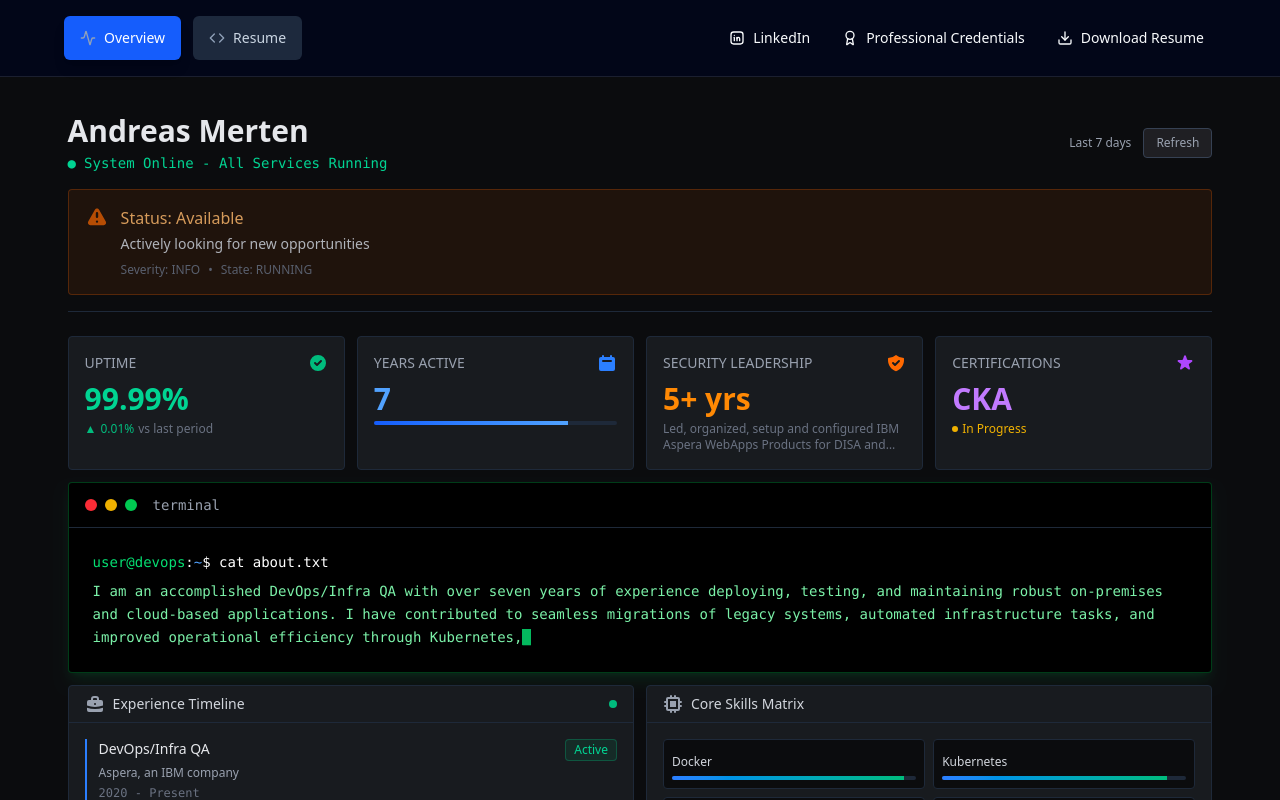
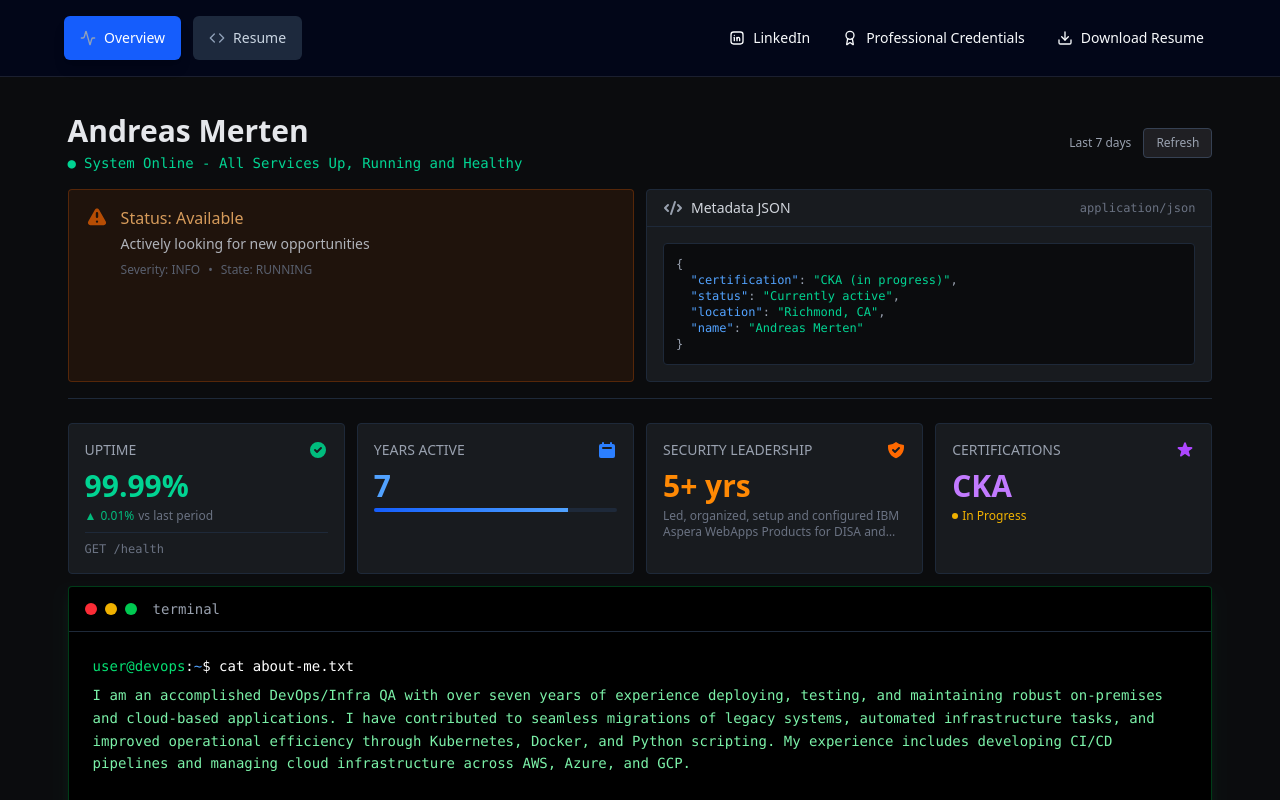
Before and after one commit to dremerten/pub-site, a React (Vite) app: page /overview in a window 1280 px wide. Shown: the top 800 px of the page. Built offline with nearby package versions, Linux system fonts and the light colour scheme; the HTML template or start-up script is replaced by a standard one.

Commit message:
update home page UI

```diff
--- a/docker-compose.dev.yml
+++ b/docker-compose.dev.yml
@@ -1,5 +1,3 @@
-version: '3.7'
-
 services:
   dev:
     container_name: Andre-Webapp-Dev
--- a/src/pages/Overview.jsx
+++ b/src/pages/Overview.jsx
@@ -4,12 +4,15 @@ import { useState, useEffect } from "react";
 
 const Overview = () => {
   const [displayedText, setDisplayedText] = useState("");
-  const fullText = "● System Online - All Services Running";
+  const fullText = "● System Online - All Services Up, Running and Healthy";
   const typingSpeed = 50;
 
+  const [catCommand, setCatCommand] = useState("");
+  const catCommandFull = "cat about-me.txt";
   const [aboutText, setAboutText] = useState("");
   const aboutFullText = personalInfo.summary.join("\n\n");
-  const aboutTypingSpeed = 15;
+
+  const [healthCheckActive, setHealthCheckActive] = useState(false);
 
   useEffect(() => {
     let index = 0;
@@ -29,18 +32,38 @@ const Overview = () => {
     const startDelay = setTimeout(() => {
       let index = 0;
       const timer = setInterval(() => {
-        if (index < aboutFullText.length) {
-          setAboutText(aboutFullText.slice(0, index + 1));
+        if (index < catCommandFull.length) {
+          setCatCommand(catCommandFull.slice(0, index + 1));
           index++;
         } else {
           clearInterval(timer);
+          // Once command is fully typed, show all content instantly
+          setTimeout(() => {
+            setAboutText(aboutFullText);
+          }, 300);
         }
-      }, aboutTypingSpeed);
+      }, 50);
 
       return () => clearInterval(timer);
     }, 1000);
 
     return () => clearTimeout(startDelay);
+  }, []);
+
+  useEffect(() => {
+    const runHealthCheck = () => {
+      setHealthCheckActive(true);
+
+      setTimeout(() => {
+        setHealthCheckActive(false);
+      }, 2000);
+    };
+
+    runHealthCheck();
+
+    const interval = setInterval(runHealthCheck, 10000);
+
+    return () => clearInterval(interval);
   }, []);
 
   return (
@@ -70,6 +93,7 @@ const Overview = () => {
                 </div>
               </div>
 
+              <div className="grid grid-cols-1 lg:grid-cols-2 gap-3">
                 <div className="bg-orange-500/10 border border-orange-500/30 rounded p-3 md:p-4 animate-pulse hover:border-orange-500/50 hover:bg-orange-500/15 hover:scale-105 transition-all cursor-pointer">
                   <div className="flex items-start gap-3">
                     <div className="flex-shrink-0">
@@ -88,6 +112,31 @@ const Overview = () => {
                     </div>
                   </div>
                 </div>
+
+                <div className="bg-[#181b1f] rounded border border-gray-800 hover:border-purple-500/30 transition-all">
+                  <div className="px-3 md:px-4 py-2 border-b border-gray-800 flex items-center justify-between">
+                    <div className="flex items-center gap-2">
+                      <svg className="w-4 h-4 md:w-5 md:h-5 text-gray-400" fill="currentColor" viewBox="0 0 20 20">
+                        <path fillRule="evenodd" d="M12.316 3.051a1 1 0 01.633 1.265l-4 12a1 1 0 11-1.898-.632l4-12a1 1 0 011.265-.633zM5.707 6.293a1 1 0 010 1.414L3.414 10l2.293 2.293a1 1 0 11-1.414 1.414l-3-3a1 1 0 010-1.414l3-3a1 1 0 011.414 0zm8.586 0a1 1 0 011.414 0l3 3a1 1 0 010 1.414l-3 3a1 1 0 11-1.414-1.414L16.586 10l-2.293-2.293a1 1 0 010-1.414z" clipRule="evenodd" />
+                      </svg>
+                      <span className="text-xs md:text-sm font-medium text-gray-300">Metadata JSON</span>
+                    </div>
+                    <span className="text-xs text-gray-500 font-mono hidden sm:inline">application/json</span>
+                  </div>
+                  <div className="p-3 md:p-4">
+                    <div className="bg-[#0b0c0e] border border-gray-800 rounded p-2 md:p-3 font-mono text-xs overflow-x-auto">
+                      <pre className="text-gray-400">
+{`{
+  `}<span className="text-blue-400">"certification"</span>{`: `}<span className="text-emerald-400">"CKA (in progress)"</span>{`,
+  `}<span className="text-blue-400">"status"</span>{`: `}<span className="text-emerald-400">"Currently active"</span>{`,
+  `}<span className="text-blue-400">"location"</span>{`: `}<span className="text-emerald-400">"Richmond, CA"</span>{`,
+  `}<span className="text-blue-400">"name"</span>{`: `}<span className="text-emerald-400">"Andreas Merten"</span>{`
+}`}
+                      </pre>
+                    </div>
+                  </div>
+                </div>
+              </div>
             </div>
 
             <div className="grid grid-cols-1 sm:grid-cols-2 lg:grid-cols-4 gap-3 mb-3">
@@ -99,10 +148,21 @@ const Overview = () => {
                   </svg>
                 </div>
                 <div className="text-2xl md:text-3xl font-bold text-emerald-400 mb-1">99.99%</div>
-                <div className="flex items-center gap-1 text-xs">
+                <div className="flex items-center gap-1 text-xs mb-2">
                   <span className="text-emerald-500">▲</span>
                   <span className="text-emerald-500">0.01%</span>
                   <span className="text-gray-500 hidden sm:inline">vs last period</span>
+                </div>
+                <div className="mt-2 pt-2 border-t border-gray-800">
+                  <div className="flex items-center justify-between text-xs">
+                    <span className="text-gray-500 font-mono">GET /health</span>
+                    {healthCheckActive && (
+                      <span className="flex items-center gap-1 text-emerald-400">
+                        <span className="w-1.5 h-1.5 bg-emerald-500 rounded-full animate-pulse"></span>
+                        200 OK
+                      </span>
+                    )}
+                  </div>
                 </div>
               </div>
 
@@ -160,14 +220,16 @@ const Overview = () => {
                     <span className="text-green-400">user@devops</span>
                     <span className="text-white">:</span>
                     <span className="text-blue-400">~</span>
-                    <span className="text-white">$ cat about.txt</span>
-                  </div>
-                  <div className="text-green-300 leading-relaxed whitespace-pre-wrap break-words">
-                    {aboutText}
-                    {aboutText.length < aboutFullText.length && (
+                    <span className="text-white">$ {catCommand}</span>
+                    {catCommand.length > 0 && catCommand.length < catCommandFull.length && (
                       <span className="animate-pulse bg-green-400 text-green-400">_</span>
                     )}
                   </div>
+                  {aboutText && (
+                    <div className="text-green-300 leading-relaxed whitespace-pre-wrap break-words">
+                      {aboutText}
+                    </div>
+                  )}
                 </div>
               </div>
             </div>
@@ -234,32 +296,6 @@ const Overview = () => {
                 </div>
               </div>
             </div>
-
-            <div className="mb-3">
-              <div className="bg-[#181b1f] rounded border border-gray-800 hover:border-purple-500/30 transition-all">
-                <div className="px-3 md:px-4 py-2 border-b border-gray-800 flex items-center justify-between">
-                  <div className="flex items-center gap-2">
-                    <svg className="w-4 h-4 md:w-5 md:h-5 text-gray-400" fill="currentColor" viewBox="0 0 20 20">
-                      <path fillRule="evenodd" d="M12.316 3.051a1 1 0 01.633 1.265l-4 12a1 1 0 11-1.898-.632l4-12a1 1 0 011.265-.633zM5.707 6.293a1 1 0 010 1.414L3.414 10l2.293 2.293a1 1 0 11-1.414 1.414l-3-3a1 1 0 010-1.414l3-3a1 1 0 011.414 0zm8.586 0a1 1 0 011.414 0l3 3a1 1 0 010 1.414l-3 3a1 1 0 11-1.414-1.414L16.586 10l-2.293-2.293a1 1 0 010-1.414z" clipRule="evenodd" />
-                    </svg>
-                    <span className="text-xs md:text-sm font-medium text-gray-300">Metadata JSON</span>
-                  </div>
-                  <span className="text-xs text-gray-500 font-mono hidden sm:inline">application/json</span>
-                </div>
-                <div className="p-3 md:p-4">
-                  <div className="bg-[#0b0c0e] border border-gray-800 rounded p-2 md:p-3 font-mono text-xs overflow-x-auto">
-                    <pre className="text-gray-400">
-{`{
-  `}<span className="text-blue-400">"certification"</span>{`: `}<span className="text-emerald-400">"CKA (in progress)"</span>{`,
-  `}<span className="text-blue-400">"status"</span>{`: `}<span className="text-emerald-400">"Currently active"</span>{`,
-  `}<span className="text-blue-400">"location"</span>{`: `}<span className="text-emerald-400">"Richmond, CA"</span>{`,
-  `}<span className="text-blue-400">"name"</span>{`: `}<span className="text-emerald-400">"Andreas Merten"</span>{`
-}`}
-                    </pre>
-                  </div>
-                </div>
-              </div>
-            </div>
           </div>
         </PageWrapper>
       </div>
--- a/src/pages/Resume.jsx
+++ b/src/pages/Resume.jsx
@@ -136,15 +136,7 @@ Events:                 <none>`;
 
                                     setTimeout(() => {
                                       const output = buildDescribeOutput();
-                                      let outIndex = 0;
-                                      const outputTimer = setInterval(() => {
-                                        if (outIndex < output.length) {
-                                          setDescribeOutput(output.slice(0, outIndex + 1));
-                                          outIndex++;
-                                        } else {
-                                          clearInterval(outputTimer);
-                                        }
-                                      }, 5);
+                                      setDescribeOutput(output);
                                     }, 500);
                                   }
                                 }, 50);
@@ -251,9 +243,6 @@ Events:                 <none>`;
           {describeOutput && (
             <div className="text-gray-300 whitespace-pre-wrap leading-relaxed overflow-x-auto text-[10px] md:text-xs">
               {describeOutput}
-              {describeOutput.length < buildDescribeOutput().length && (
-                <span className="animate-pulse bg-green-400 text-green-400">_</span>
-              )}
             </div>
           )}
         </div>
```
Also changed, not shown: 1 other file (tests, documents, lock files or other folders). Lines whose indentation alone changed are shown as unchanged.
